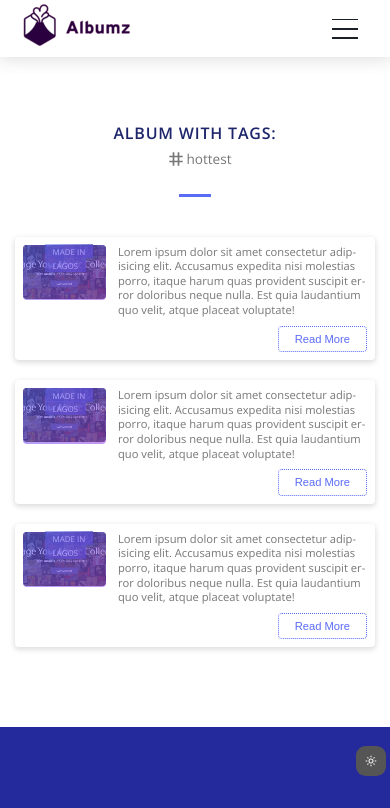
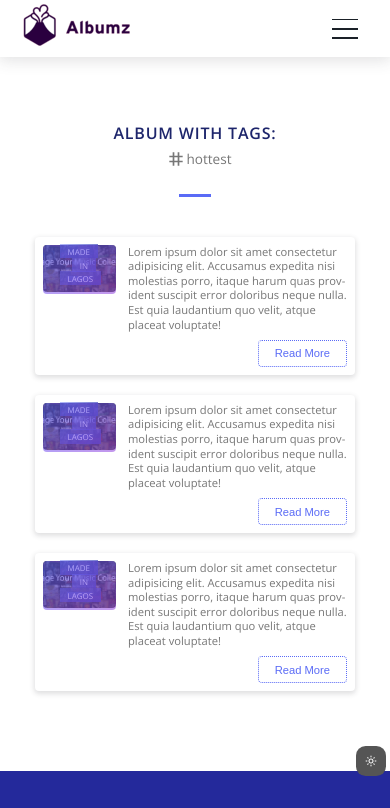
Before and after one commit to esteemayo/next-albumz-client, a Next.js app: page /albums/tags in a window 390 px wide. Shown: the top 808 px of the page. Built offline with nearby package versions, Linux system fonts and the light colour scheme.

Commit message:
media queries

```diff
--- a/styles/Tags.module.scss
+++ b/styles/Tags.module.scss
@@ -22,6 +22,14 @@
 
   @media only screen and (max-width: 26.25em) {
     max-width: 45rem;
+  }
+
+  @media only screen and (max-width: 25em) {
+    max-width: 40rem;
+  }
+
+  @media only screen and (max-width: 17.5em) {
+    max-width: 33rem;
   }
 
   .heading {
```
